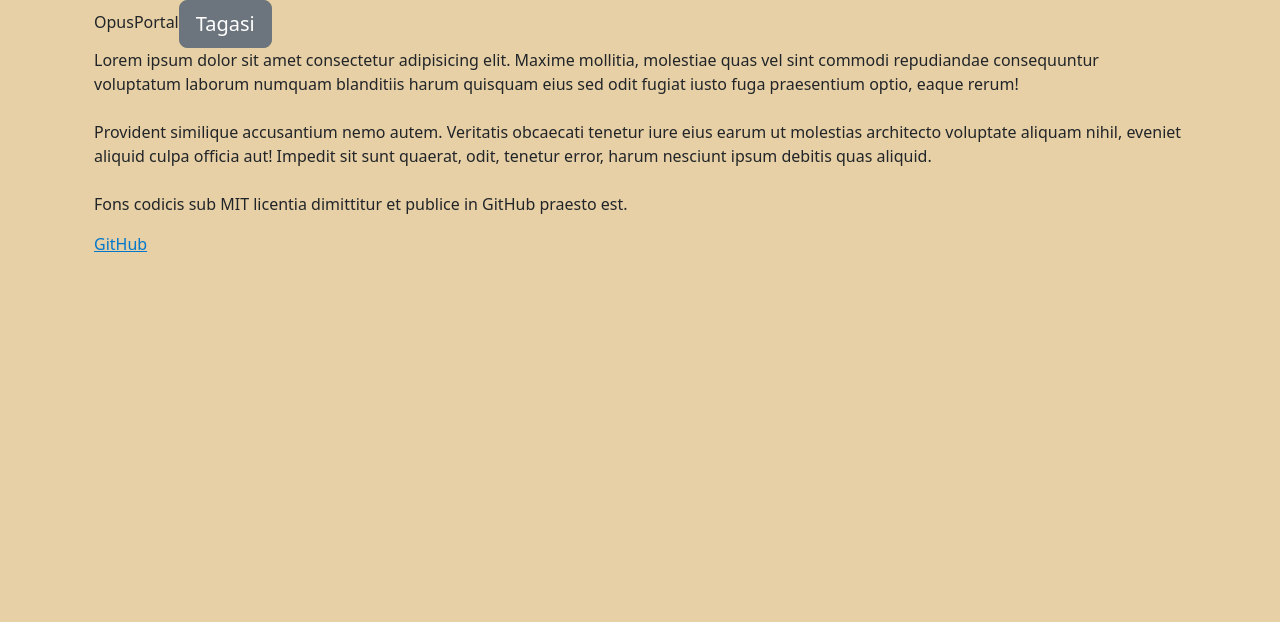
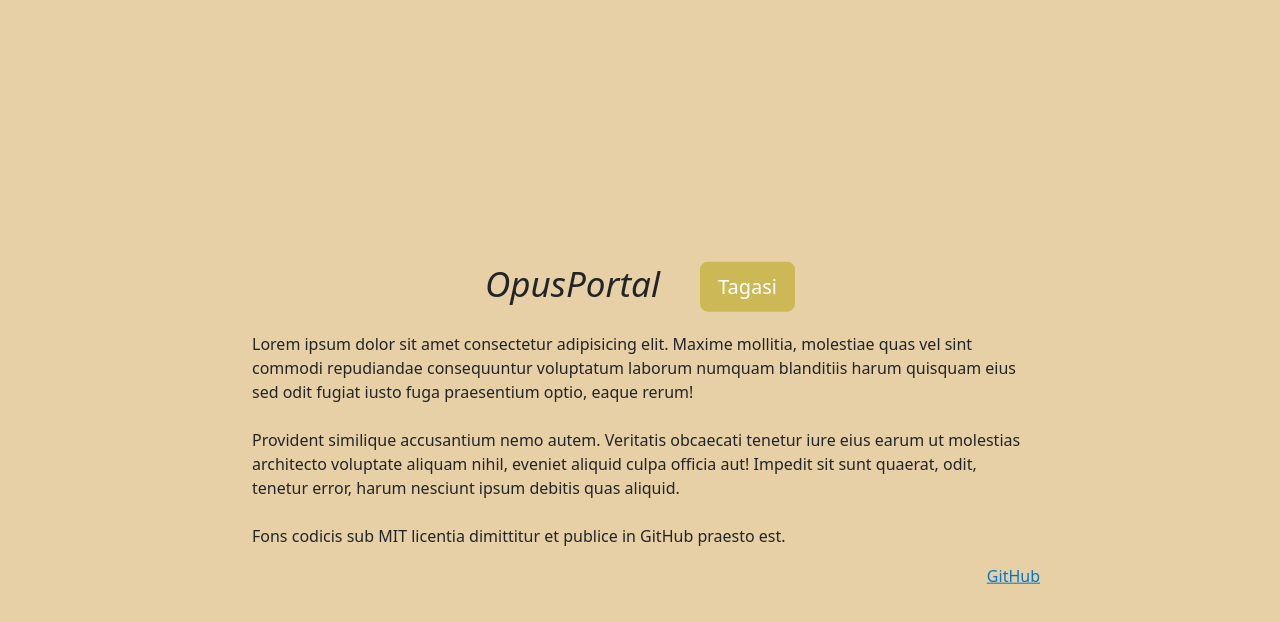
Before and after one commit to andreeuuetoa/opusportal-front-react, a React (Create React App) app: page /about in a window 1280 px wide. Shown: the top 622 px of the page. Built offline with nearby package versions, Linux system fonts and the light colour scheme.

Commit message:
About page

```diff
--- a/src/routes/common/About.tsx
+++ b/src/routes/common/About.tsx
@@ -2,12 +2,16 @@ import {Link} from "react-router-dom";
 
 export const About = () => {
     return (
-        <div className="container">
-            <div>
-                OpusPortal
-                <Link to="/logi-sisse">
-                    <button className="btn btn-lg btn-secondary">Tagasi</button>
-                </Link>
+        <div className="container about-page">
+            <div id="about-header">
+                <div id="about-header-element">
+                    <i>OpusPortal</i>
+                </div>
+                <div id="about-header-element">
+                    <Link to="/logi-sisse">
+                        <button id="back-to-about-btn" className="btn btn-lg">Tagasi</button>
+                    </Link>
+                </div>
             </div>
             <p>
                 Lorem ipsum dolor sit amet consectetur adipisicing elit. Maxime mollitia, molestiae quas vel sint
@@ -20,7 +24,7 @@ export const About = () => {
                 <br/><br/>
                 Fons codicis sub MIT licentia dimittitur et publice in GitHub praesto est.
             </p>
-            <a target="_blank" href="https://www.github.com/andreeuuetoa/opusportal-front-react">GitHub</a>
+            <a id="about-link" target="_blank" href="https://www.github.com/andreeuuetoa/opusportal-front-react">GitHub</a>
         </div>
     );
 }
--- a/src/site.css
+++ b/src/site.css
@@ -39,6 +39,25 @@ a {
     --bs-btn-hover-border-color: #988b3e;
 }
 
+.about-page {
+    max-width: 800px;
+    top: 50%;
+    left: 50%;
+    transform: translate(-50%, -50%);
+    position: absolute;
+}
+
+#about-header {
+    text-align: center;
+    font-size: 35px;
+}
+
+#about-header-element {
+    display: inline-block;
+    vertical-align: middle;
+    padding: 20px;
+}
+
 .about-btn {
     color: #fff;
     width: 50%;
@@ -47,6 +66,20 @@ a {
     --bs-btn-hover-border-color: #988b3e;
     --bs-btn-hover-bg: #ccb955;
     --bs-btn-hover-color: #ffffff;
+}
+
+#back-to-about-btn {
+    color: #fff;
+    border: 2px solid #ccb955;
+    background-color: #ccb955;
+    --bs-btn-hover-border-color: #988b3e;
+    --bs-btn-hover-bg: #ccb955;
+    --bs-btn-hover-color: #ffffff;
+}
+
+#about-link {
+    position: absolute;
+    right: 0;
 }
 
 .nav-pills .nav-link.active, .nav-pills .show > .nav-link {
```
